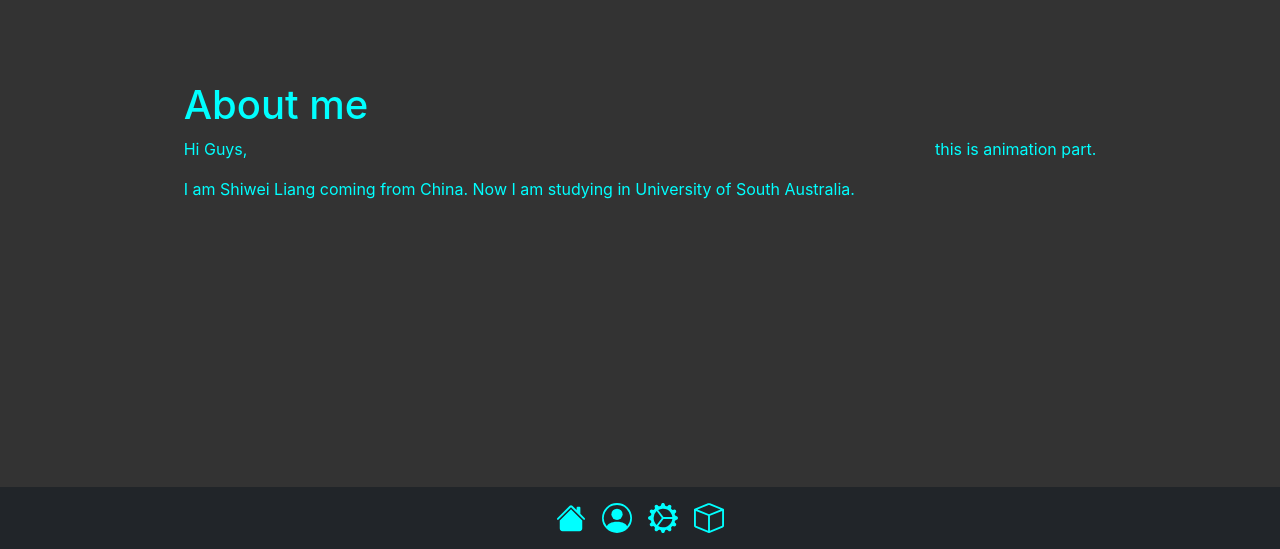
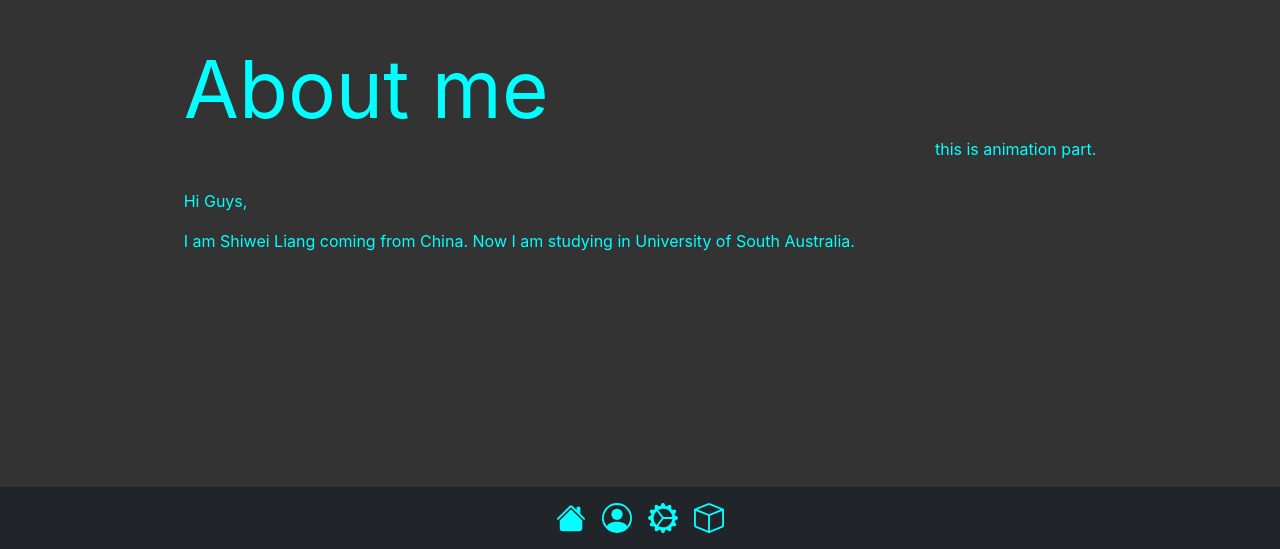
Before and after one commit to LIASY032/porfolio, a React (Create React App) app: page /about in a window 1280 px wide. Shown: the part 251-800 px from the top of the page. Built offline with nearby package versions, Linux system fonts and the light colour scheme.

Commit message:
(。・∀・)ノ add animation for text

```diff
--- a/src/components/pages/About.js
+++ b/src/components/pages/About.js
@@ -6,7 +6,17 @@ function About() {
     <div className="common-container">
       <div className="flex-container">
         <div>
-          <h1>About me</h1>
+          <div className="text-container">
+            <span>A</span>
+            <span>b</span>
+            <span>o</span>
+            <span>u</span>
+            <span>t </span>
+
+            <span>m</span>
+            <span>e</span>
+          </div>
+          {/* <h1>About me</h1> */}
           <p>Hi Guys,</p>
           <p>
             I am Shiwei Liang coming from China. Now I am studying in University
--- a/src/components/pages/common.css
+++ b/src/components/pages/common.css
@@ -37,3 +37,29 @@
   padding-left: 1vh;
   padding-top: 3vh;
 }
+
+.text-container {
+  display: flex;
+  height: 20vh;
+}
+
+span:hover {
+  color: yellow;
+  animation: text-animation 40s ease-in alternate-reverse infinite;
+}
+span {
+  font-size: 10vh;
+  white-space: pre;
+}
+
+@keyframes text-animation {
+  0% {
+    transform: rotate(90deg);
+  }
+  50% {
+    transform: rotate(180deg);
+  }
+  100% {
+    transform: rotate(360deg);
+  }
+}
```
Also changed, not shown: src/components/ToolTip.js (added, +8 -0 lines).
